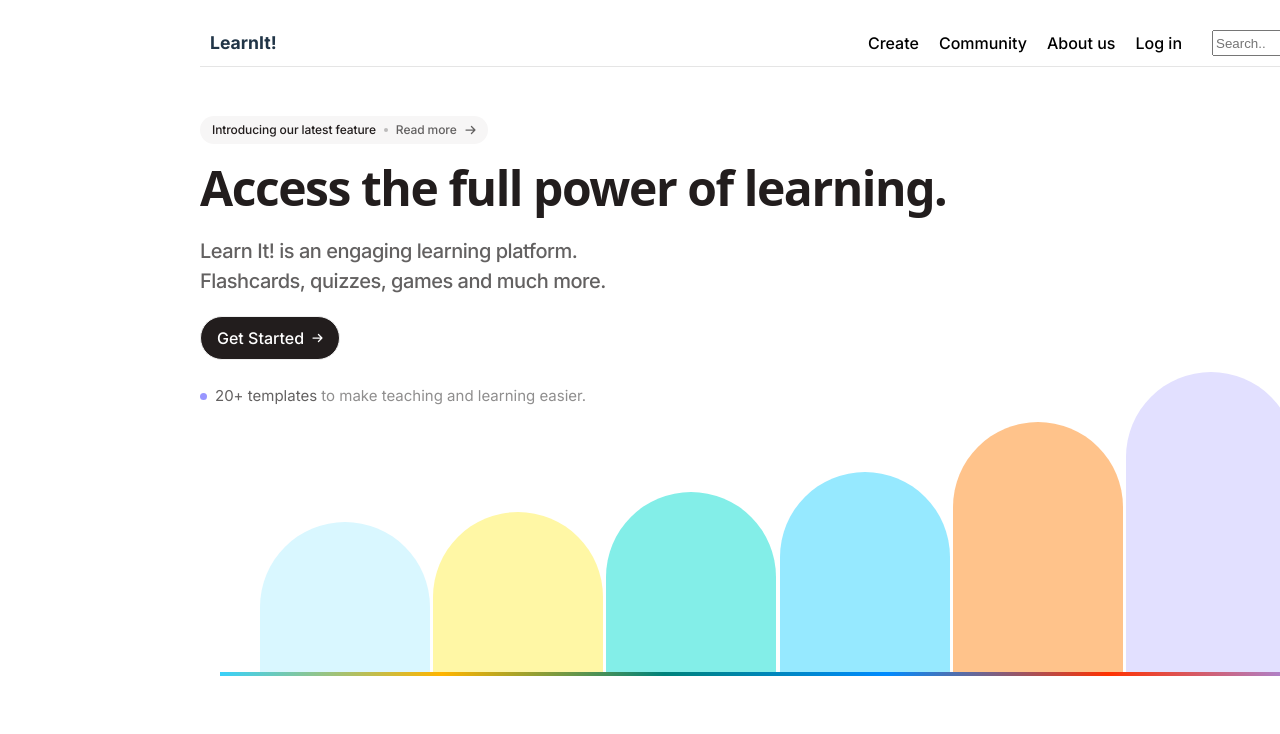
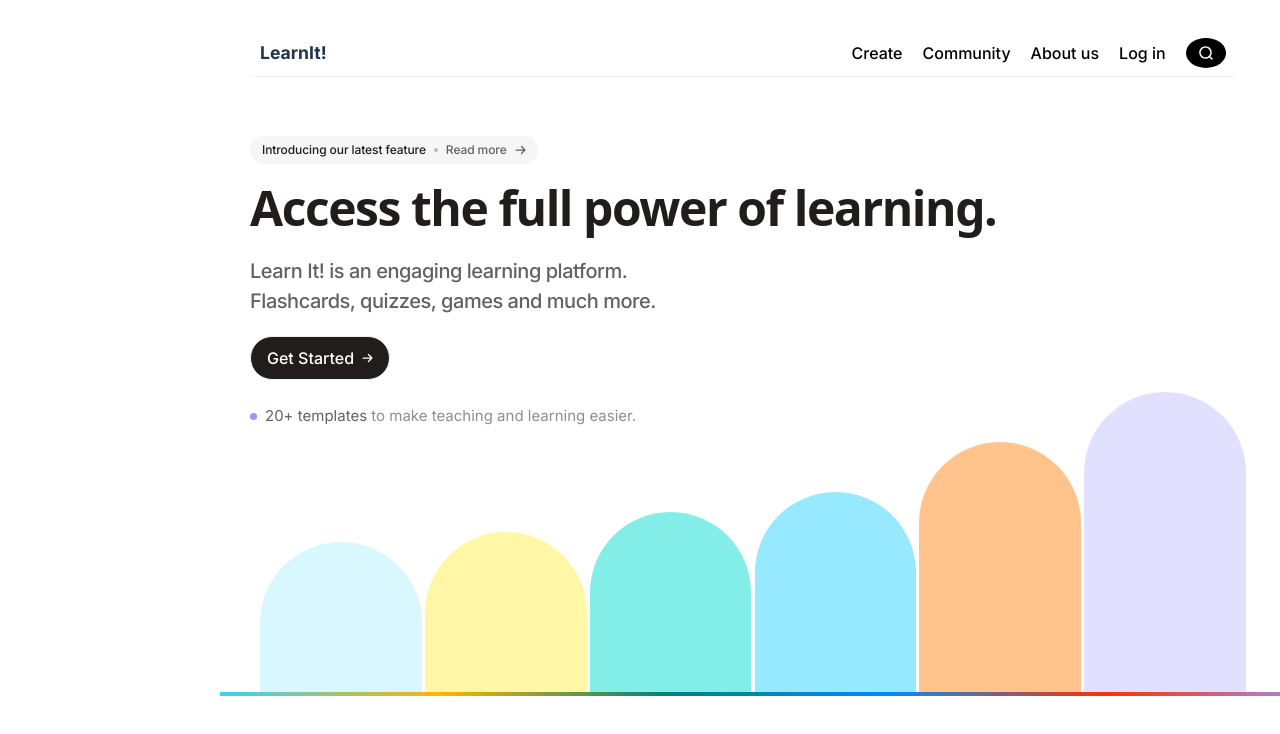
Before and after one commit to tanyagrr/first-project, a React (Vite) app: page / in a window 1280 px wide. Shown: the top 734 px of the page. Built offline with nearby package versions, Linux system fonts and the light colour scheme.

Commit message:
fix header

```diff
--- a/src/App.css
+++ b/src/App.css
@@ -10,14 +10,14 @@ header {
   display: flex;
   justify-content: space-between;
   align-items: center;
-  padding-top: 20px;
-  margin-bottom: -30px;
-  margin-left: 200px;
+  padding-top: 30px;
+  width: 986px;
+  margin-left: 250px;
   position: sticky;
   top: 0;
   z-index: 100;
   background-color: white;
-  box-shadow: 0 1px 0 rgba(0,0,0,0.1);
+  box-shadow: 0 .5px 0 rgba(0,0,0,0.1);
 }
 
 .header-elements {
@@ -44,16 +44,25 @@ header {
    color: #4b4b4b;
 }
 
-nav input {
-  height: 20px;
-  width: 100px;
-  margin-left: 20px;
+.search-button {
+  background-color: black;
+  width: 20px;
+  height: 30px;
+  border-radius: 50%;
+  margin-left: 10px;
   margin-right: 10px;
 }
 
+header svg {
+  position: relative;
+  right: 8px;
+  bottom: 4px;
+}
+
 .block1 {
-  margin-left: 200px;
-  margin-top: 80px;
+  margin-left: 250px;
+  margin-top: 60px;
+  width: 986px;
   display: flex;
   flex-direction: column;
 }
@@ -184,10 +193,12 @@ a {
   gap: 0.5em;
 }
 
-/* Illustration */
+/* ILLUSTRATION */
+
 .illustration {
   margin-left: 260px;
   margin-top: -50px;
+  width: 986px;
   display: flex;
   align-items: flex-end;
   gap: .2rem;
--- a/src/components/Header.jsx
+++ b/src/components/Header.jsx
@@ -17,7 +17,17 @@ function Header() {
             <a href="/" className="header-el login">
               Log in
             </a>
-            <input type="text" placeholder="Search.."></input>
+            <button className="search-button">
+              <svg
+                width="16"
+                height="16"
+                viewBox="0 0 16 16"
+                xmlns="http://www.w3.org/2000/svg"
+                fill="white"
+              >
+                <path d="M2.75 7.5C2.75 4.87665 4.87665 2.75 7.5 2.75C10.1234 2.75 12.25 4.87665 12.25 7.5C12.25 10.1234 10.1234 12.25 7.5 12.25C4.87665 12.25 2.75 10.1234 2.75 7.5ZM7.5 1.25C4.04822 1.25 1.25 4.04822 1.25 7.5C1.25 10.9518 4.04822 13.75 7.5 13.75C8.95561 13.75 10.295 13.2524 11.3573 12.418L13.4697 14.5303C13.7626 14.8232 14.2374 14.8232 14.5303 14.5303C14.8232 14.2374 14.8232 13.7626 14.5303 13.4697L12.418 11.3573C13.2524 10.295 13.75 8.95561 13.75 7.5C13.75 4.04822 10.9518 1.25 7.5 1.25Z"></path>
+              </svg>
+            </button>
           </div>
         </nav>
       </header>
```
